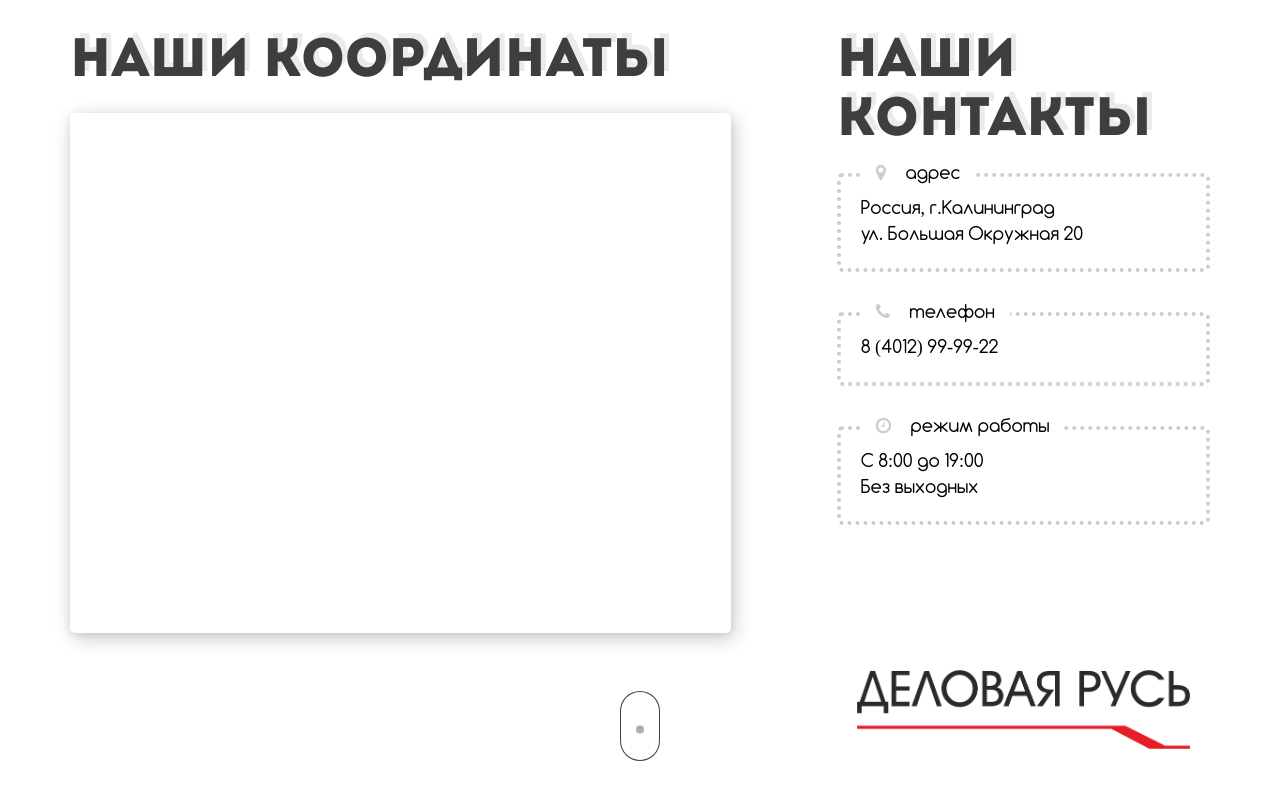
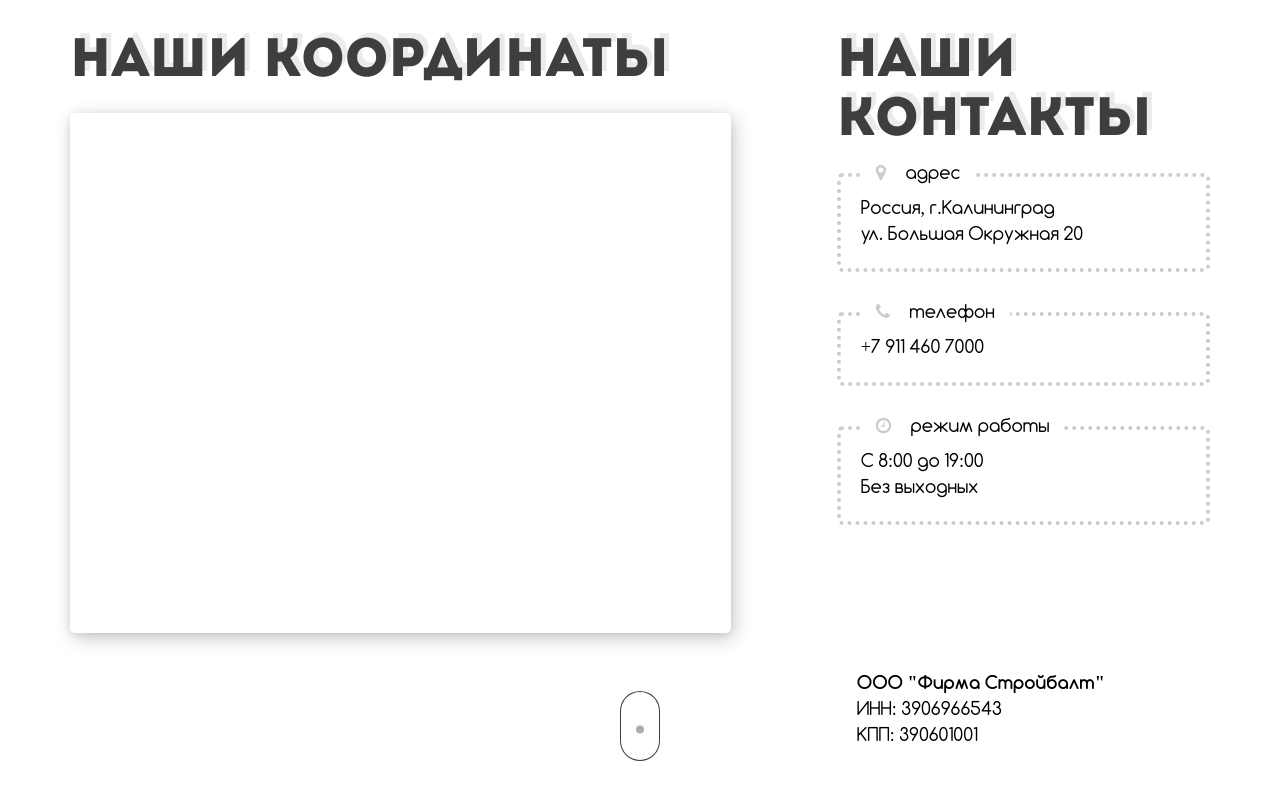
Before and after one commit to RomanVolgasov/penoplast39.rf, a plain HTML site: page index.html in a window 1280 px wide. Shown: the part 3994-4794 px from the top of the page. Drawn offline with nearby package versions, Linux system fonts and the light colour scheme.

Commit message:
Реквизиты

```diff
--- a/index.html
+++ b/index.html
@@ -1539,23 +1539,24 @@
           </div>
           <div class="footer__phone footer__phone_main-theme col-sm-8 col-md-24">
             <span class="footer__header"><i class="fa fa-phone" aria-hidden="true"></i> телефон</span>
-            8 (4012) 99-99-22
+            +7 911 460 7000
           </div>
           <div class="footer__schedule footer__schedule_main-theme col-sm-8 col-md-24">
             <span class="footer__header"><i class="fa fa-clock-o" aria-hidden="true"></i> режим работы</span>
             С 8:00 до 19:00<br>
             Без выходных
           </div>
-          <div class="footer__logo footer__logo_main-theme col-sm-8 col-md-24 visible-lg">
-            <img class="img-responsive" src="img/logo.png" alt="Деловая Русь">
+          <div class="footer__logo footer__logo_main-theme col-sm-8 col-md-24">
+            <strong>ООО "Фирма Стройбалт"</strong><br>
+            ИНН: 3906966543<br>
+            КПП: 390601001
           </div>
         </div>
         <div class="col-md-2"></div>
         <div class="col-md-14 col-md-pull-10">
           <h2 class="sub-title sub-title_main-theme">Наши координаты</h2>
           <div class="footer__map footer__map_main-theme">
-          <img class="img-responsive footer__logo_sm hidden-lg" src="img/logo.png" alt="Деловая Русь">
-            <script type="text/javascript" charset="utf-8" async src="https://api-maps.yandex.ru/services/constructor/1.0/js/?um=constructor%3A1d9e0a32e4184e0a43304176b16c6512afb87c2652fdd74f601ef6157217be5a&amp;height=600&amp;lang=ru_RU&amp;scroll=false"></script>
+            <script type="text/javascript" charset="utf-8" async src="https://api-maps.yandex.ru/services/constructor/1.0/js/?um=constructor%3A8170375e71276a365c2d1a37f936152402490a0a877a2fc7bd2a47a191f9e140&amp;height=600&amp;lang=ru_RU&amp;scroll=false"></script>
           </div>
         </div>
 
```
